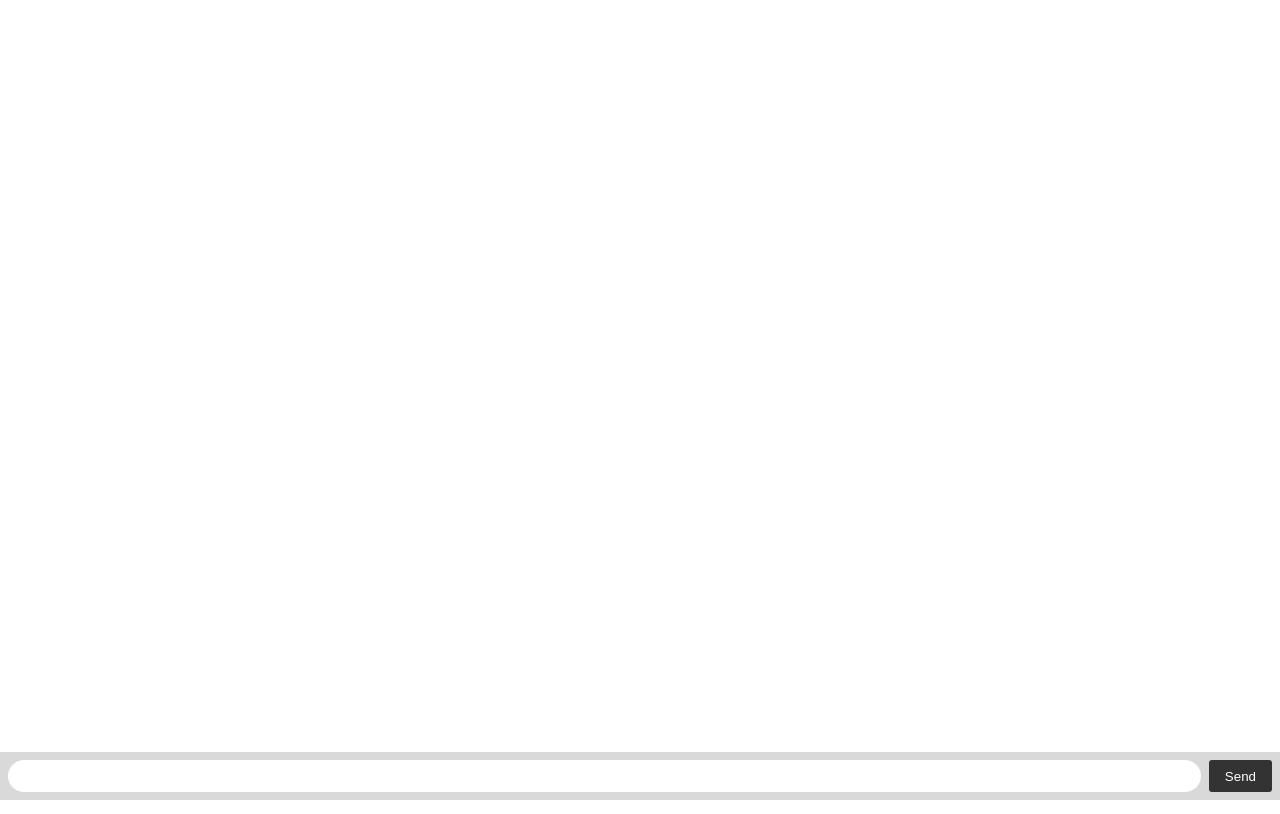
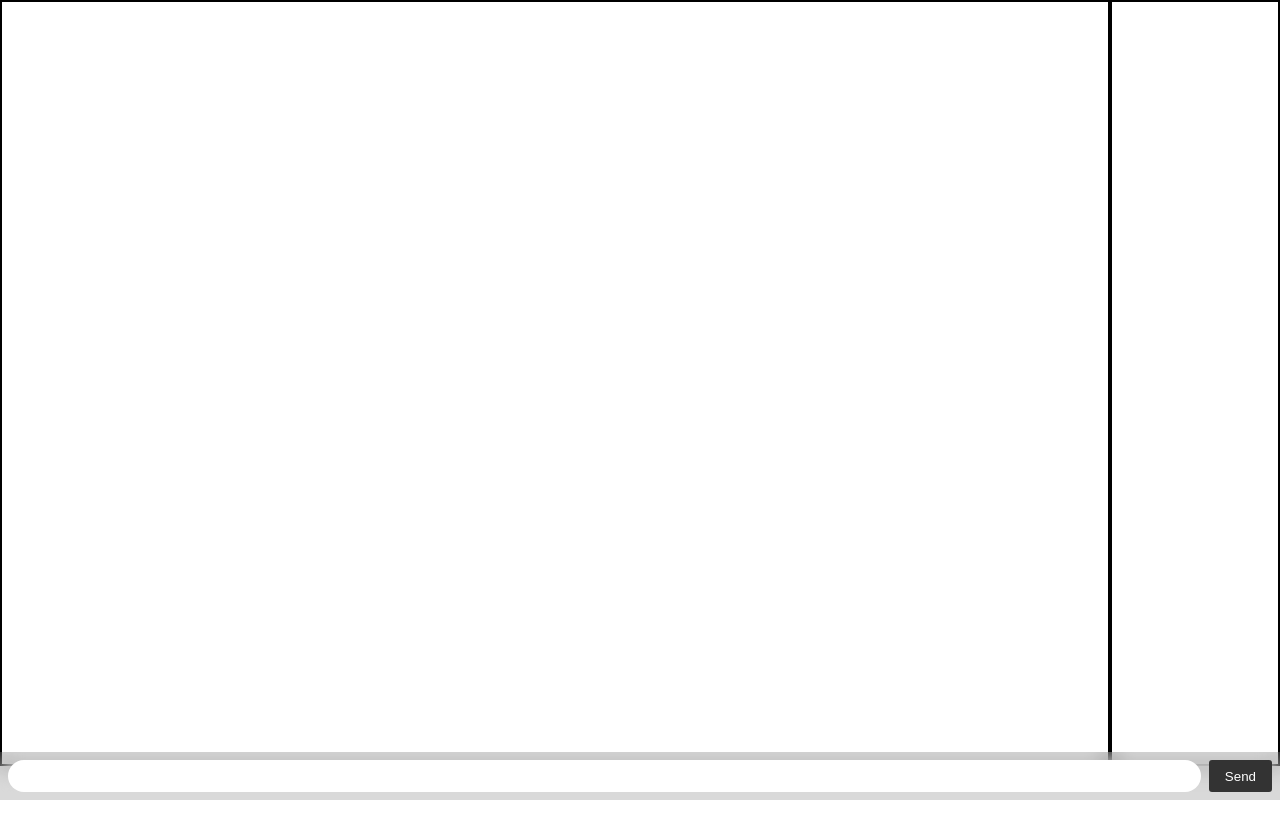
Before and after one commit to Atha00/socketIoFront, a React (Create React App) app: page /chat/1 in a window 1280 px wide. Built offline with nearby package versions, Linux system fonts and the light colour scheme.

Commit message:
added minimum required style to chat-room

```diff
--- a/src/App.css
+++ b/src/App.css
@@ -1,10 +1,28 @@
+/* Design du chat */
+
 .chat-room {
+  display: flex;
+  flex-direction: row-reverse;
   margin: 0;
   padding-bottom: 3rem;
   font-family: -apple-system, BlinkMacSystemFont, "Segoe UI", Roboto, Helvetica,
     Arial, sans-serif;
 }
-
+.chat-room > div {
+  border: 2px solid black;
+  overflow: scroll;
+  height: calc(100vh - 3rem);
+}
+.chat-room > div:first-child {
+  flex: 1;
+  padding: 5px;
+}
+.chat-room > div:last-child {
+  flex: 7;
+  padding: 5px;
+  display: flex;
+  flex-direction: column-reverse;
+}
 #form {
   background: rgba(0, 0, 0, 0.15);
   padding: 0.25rem;
@@ -56,3 +74,16 @@
   color: white;
   bottom: 3rem;
 }
+
+/* Page du name-select */
+
+.name-select {
+  display: flex;
+  flex-direction: column;
+  margin: 50px;
+  justify-content: center;
+  align-items: center;
+}
+.alert-message {
+  color: red;
+}
--- a/src/ChatRoom.js
+++ b/src/ChatRoom.js
@@ -30,6 +30,7 @@ function ChatRoom(props) {
           return <p key={index}>{elem.name}</p>;
         })}
       </div>
+      <div>
         <ol id="messages-list">
           {messages.map((message, index) => {
             return <li key={index}>{message}</li>;
@@ -53,6 +54,7 @@ function ChatRoom(props) {
           <button>Send</button>
         </form>
       </div>
+    </div>
   );
 }
 
--- a/src/NameSelect.js
+++ b/src/NameSelect.js
@@ -4,12 +4,27 @@ import { useHistory } from "react-router-dom";
 function NameSelect() {
   let history = useHistory();
   const [name, setName] = useState("");
+  const [safeNameSecurity, setSafeNameSecurity] = useState("");
+  const [isNameGood, setIsNameGood] = useState(true);
   const handleSubmit = event => {
+    let reg = /^[a-zàäâéèêëïîöôùüû\s]*$/i;
     event.preventDefault();
-    history.push(`/chat/${name}`);
+    if (name.length < 4 || name.length > 20) {
+      setSafeNameSecurity(
+        "Votre pseudo est trop court, ou trop long ! (Entre 4 et 20 caractères)"
+      );
+      setIsNameGood(false);
+    } else if (!reg.test(name)) {
+      setSafeNameSecurity("Votre pseudo contient des caractères spéciaux !");
+      setIsNameGood(false);
+    } else {
+      setIsNameGood(true);
+      history.push(`/chat/${name}`);
+    }
   };
   return (
-    <div>
+    <div className="name-select">
+      <p>Choisissez votre pseudo :</p>
       <form onSubmit={handleSubmit}>
         <input
           type="text"
@@ -19,6 +34,7 @@ function NameSelect() {
           }}
         />
       </form>
+      {!isNameGood && <p className="alert-message">{safeNameSecurity}</p>}
     </div>
   );
 }
```
Lines whose indentation alone changed are shown as unchanged.
